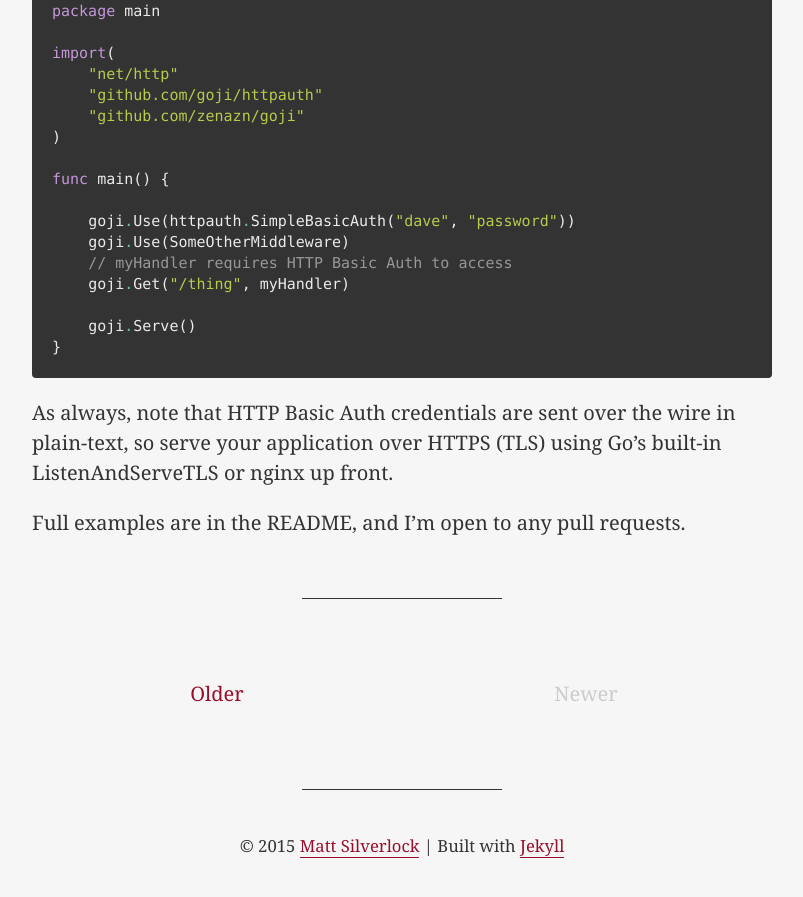
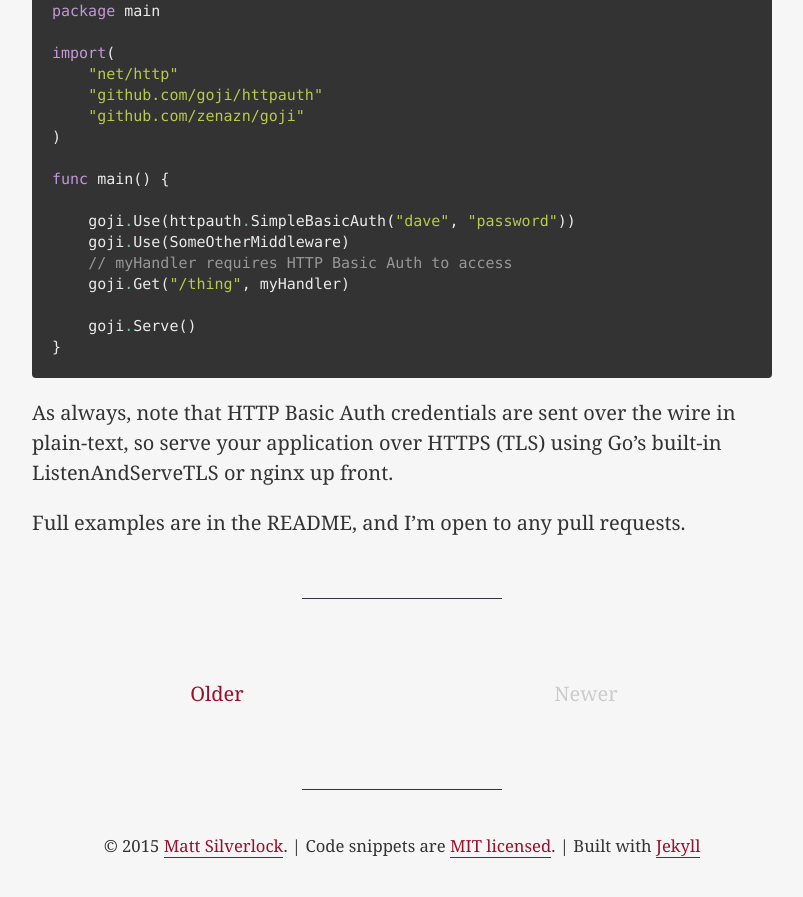
Before and after one commit to elithrar/elithrar.github.io, a Jekyll site: the page built from index.html, in a window 1280 px wide and 900 px high, scrolled down 27294 px. Shown: the top 897 px of the window, without its empty margins (238-1041 px from the left). Built offline with Jekyll 4.4.1, drawn with Linux system fonts in a browser that asks for light colours; Markdown is read by kramdown in place of the engine named in the settings; the list of posts is cut into pages by our own code.

Commit message:
Fixed licensing - all code snippets are MIT licensed. All other content is copyright Matt Silverlock, unless indicated otherwise.

```diff
--- a/_layouts/default.html
+++ b/_layouts/default.html
@@ -16,7 +16,7 @@
     </div>
 
     <hr>
-    <small>&copy; {{ site.time | date: "%Y" }} <a href="mailto:{{ site.author.email }}">{{ site.author.name }}</a> | Built with <a href="http://jekyllrb.com/">Jekyll</a></small>
+    <small>&copy; {{ site.time | date: "%Y" }} <a href="mailto:{{ site.author.email }}">{{ site.author.name }}</a>. | Code snippets are <a href="http://choosealicense.com/licenses/mit/" title="MIT license">MIT licensed</a>. | Built with <a href="http://jekyllrb.com/">Jekyll</a></small>
 
   </body>
 </html>
```
